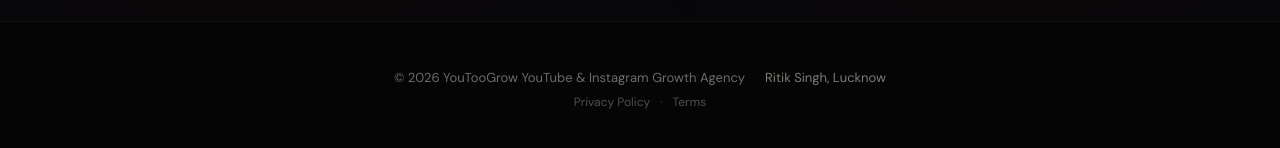
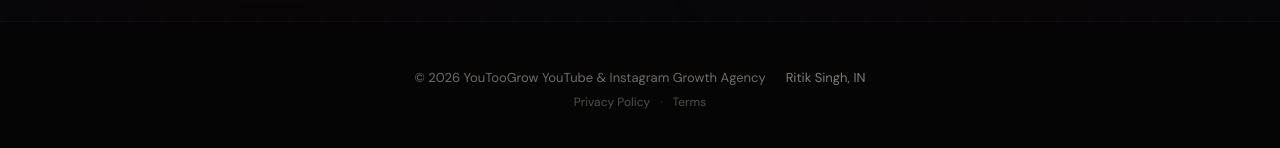
Before and after one commit to RITIKSINGH-DEOS/YouTooGrow, a Next.js app: page / in a window 1280 px wide. Shown: the part 5338-5486 px from the top of the page. Built offline with nearby package versions, Linux system fonts and the light colour scheme.

Commit message:
feat(footer): update founder location from Lucknow to IN

```diff
--- a/src/components/navigation/footer.tsx
+++ b/src/components/navigation/footer.tsx
@@ -9,7 +9,7 @@ export function Footer() {
         {/* Primary Line: Copyright, Agency Name & Founder Location */}
         <p className="text-xs sm:text-[13px] text-[#6f6b67] tracking-normal font-normal flex flex-wrap items-center justify-center gap-x-3.5 sm:gap-x-5 gap-y-1">
           <span>&copy; {currentYear} YouTooGrow YouTube &amp; Instagram Growth Agency</span>
-          <span className="text-[#7f7a75]">Ritik Singh, Lucknow</span>
+          <span className="text-[#7f7a75]">Ritik Singh, IN</span>
         </p>
 
         {/* Secondary Line: Legal Links */}
```
